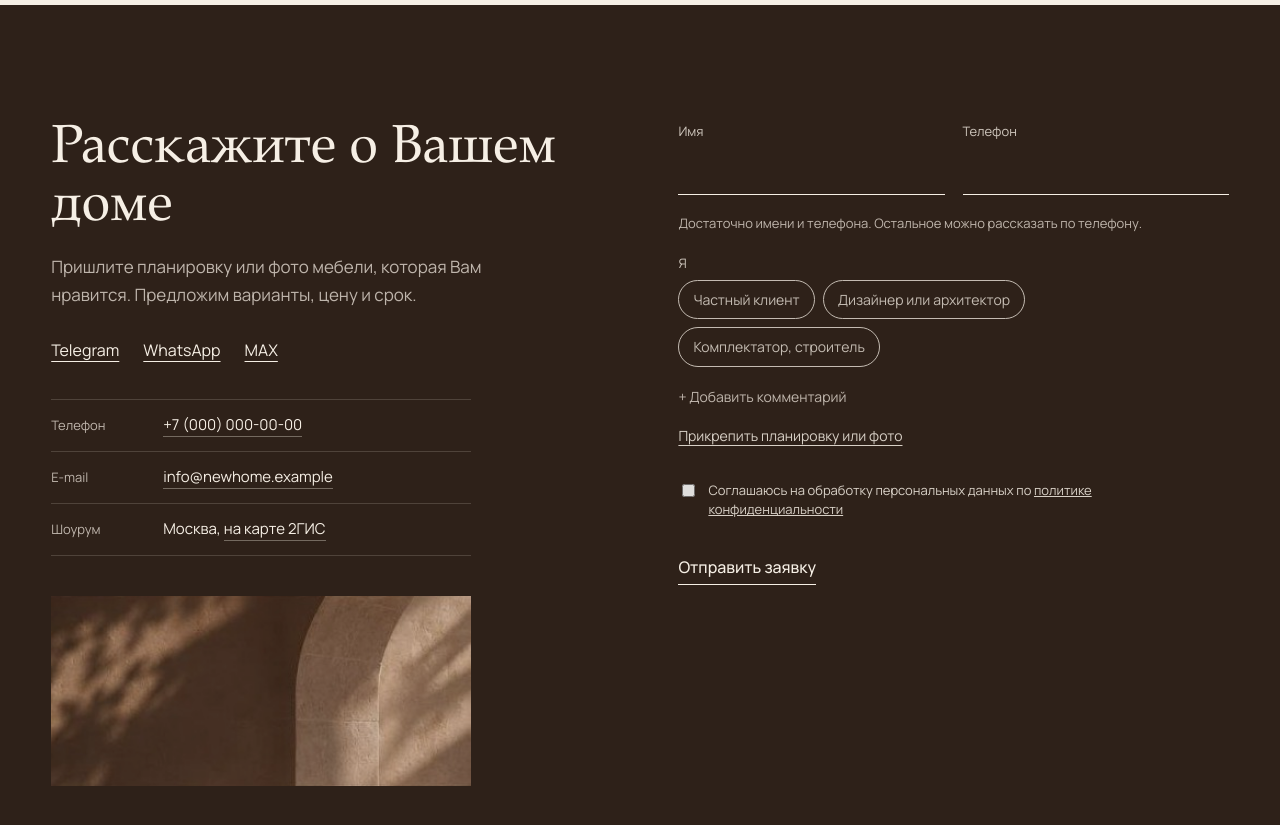
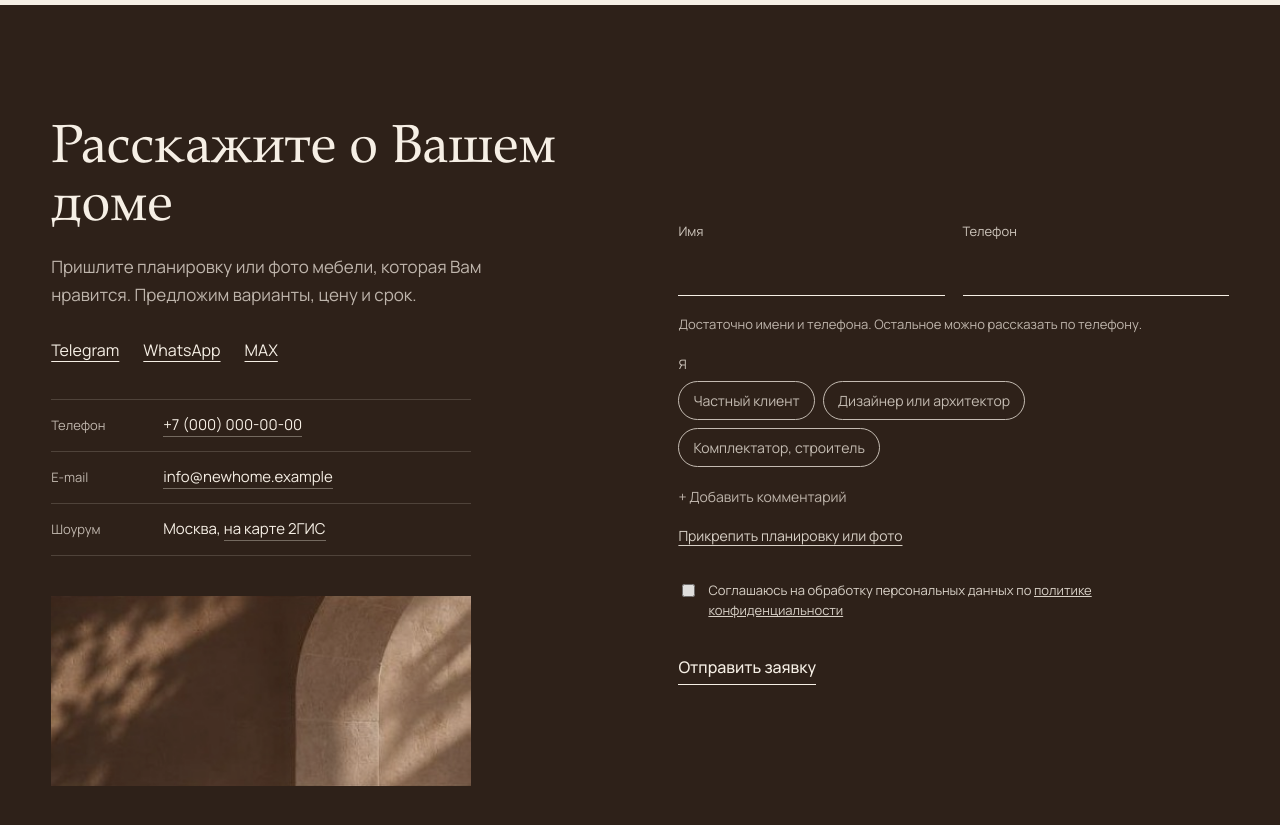
Before and after one commit to mnvlv/newhome-concepts, a plain HTML site: page prototype/index.html in a window 1280 px wide. Shown: the part 7500-8325 px from the top of the page. Drawn offline with Linux system fonts and the light colour scheme; a web font is replaced by a local one.

Commit message:
Прототип: форма заявки по центру левой колонки
Co-Authored-By: Claude Opus 5.5 <noreply@anthropic.com>

```diff
--- a/prototype/proto.css
+++ b/prototype/proto.css
@@ -239,7 +239,7 @@
 /* Левая колонка заявки — как в варианте D */
 .contact .messengers { display: flex; flex-wrap: wrap; gap: 24px; margin-top: 28px; }
 .contact .messengers a { text-underline-offset: 5px; }
-.contact .form { align-self: start; }
+.contact .form { align-self: center; }
 .contact .reach { margin: 36px 0 0; max-width: 420px; border-top: 1px solid rgba(246,239,229,.16); font-size: 15px; }
 .contact .reach div { display: grid; grid-template-columns: 96px 1fr; gap: 16px; align-items: baseline; padding: 13px 0; border-bottom: 1px solid rgba(246,239,229,.16); }
 .contact .reach dt { color: var(--soft); font-size: 13px; }
```
